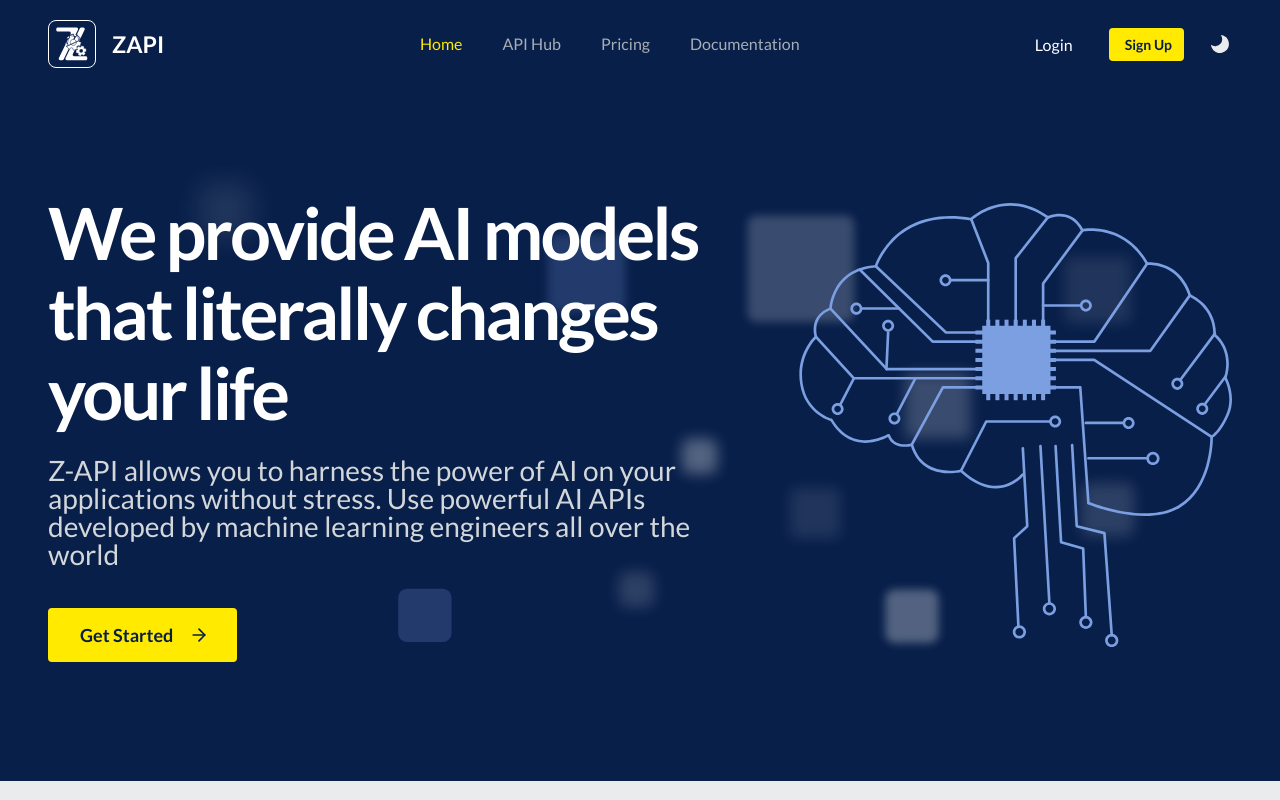
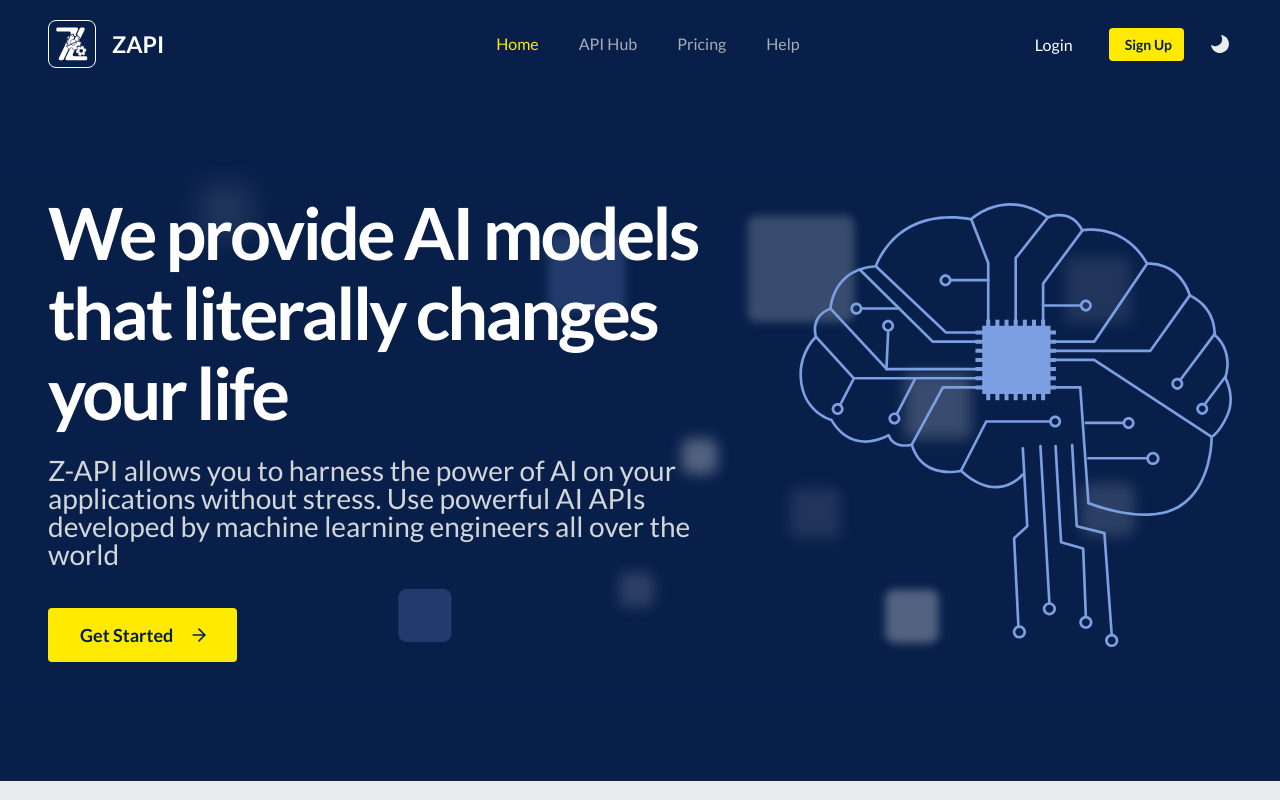
Before and after one commit to Zummit-Africa-Inc/Zapi-FE-v2, a React (Vite) app: page / in a window 1280 px wide. Shown: the top 800 px of the page. Built offline with nearby package versions, Linux system fonts and the light colour scheme; no server answers; what aws-amplify would draw is missing.

Commit message:
change navbar label to help

```diff
--- a/src/components/shared/Navbar.tsx
+++ b/src/components/shared/Navbar.tsx
@@ -13,7 +13,7 @@ const LINKS = [
   { name: "Home", to: "/" },
   { name: "API Hub", to: "/api-hub" },
   { name: "Pricing", to: "/pricing" },
-  { name: "Documentation", to: "/documentation" },
+  { name: "Help", to: "/documentation" },
 ];
 
 const Navbar = () => {
@@ -89,7 +89,7 @@ const Navbar = () => {
         ) : (
           <Stack direction="row" alignItems="center" spacing="24px">
             <Button
-              label="Dashboard"
+              label="Help"
               variant="text"
               size="small"
               to="/developer/dashboard"
```
